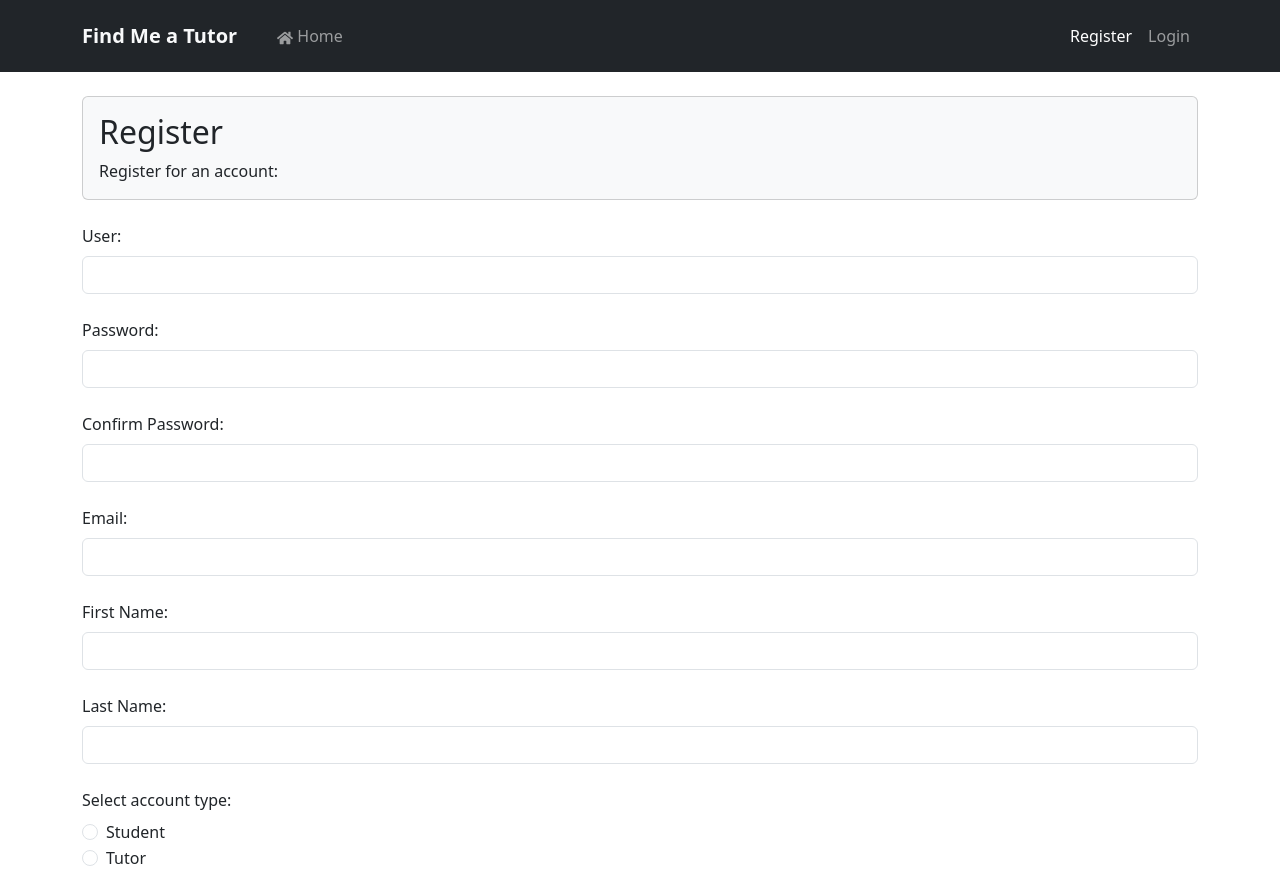
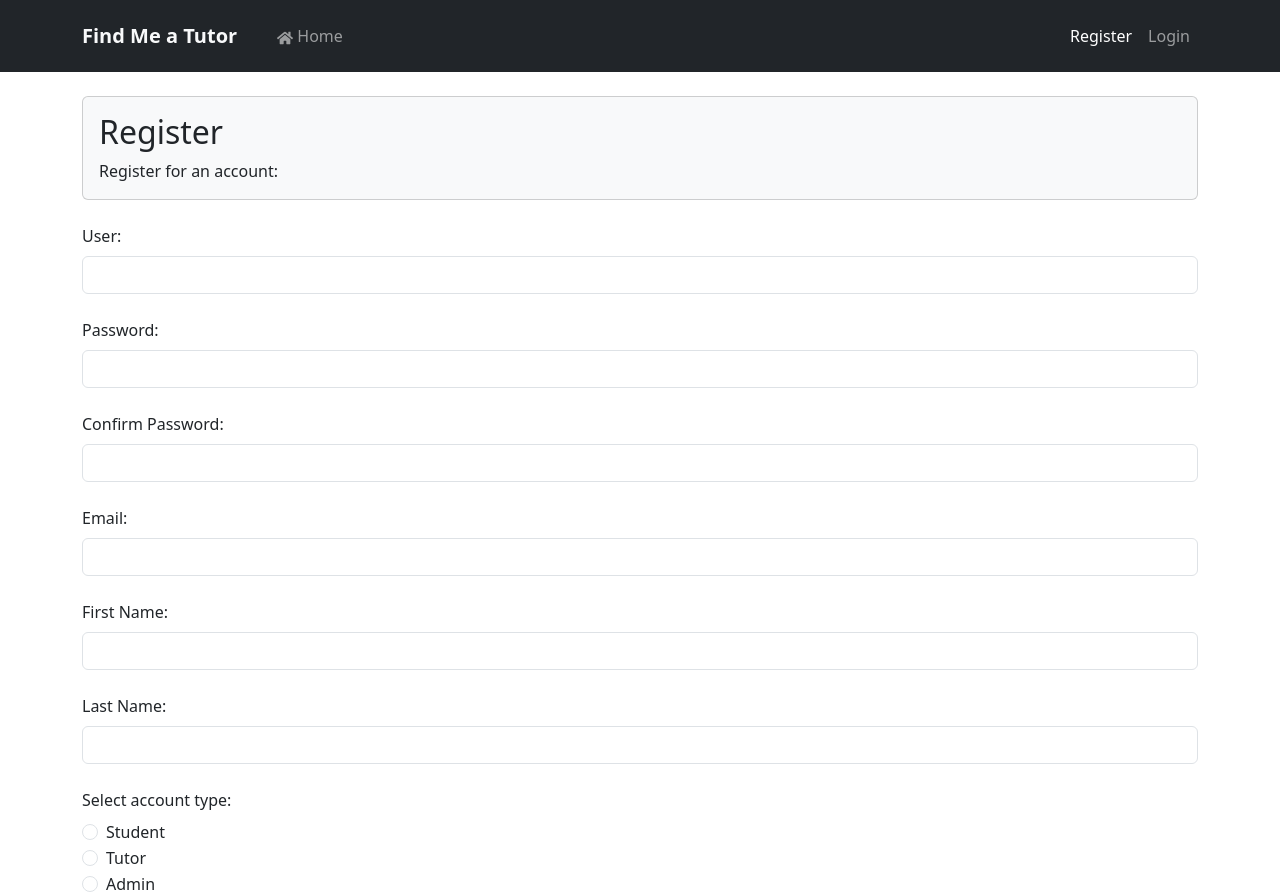
Before and after one commit to kru1026/PRJ666S, a Next.js app in the folder my-app/: page /register in a window 1280 px wide. Shown: the top 894 px of the page. Built offline with nearby package versions, Linux system fonts and the light colour scheme.

Commit message:
upgraded1

```diff
--- a/my-app/components/MainNav.js
+++ b/my-app/components/MainNav.js
@@ -73,7 +73,7 @@ function MainNav() {
               {token && storedUser?.userType === "admin" && (
                 <Link href="/admin#user" passHref legacyBehavior>
                   <Nav.Link active={router.pathname.includes("/admin")} onClick={closeExpanded} className="ms-3">
-                    <FaUser /> Dashboard
+                    <FaUser /> Admin's Portal
                   </Nav.Link>
                 </Link>
               )}
--- a/my-app/pages/index.js
+++ b/my-app/pages/index.js
@@ -188,7 +188,7 @@ export default function Home() {
 
                 {recommendationMessage ? (
                     <h5>{recommendationMessage}</h5>
-                    ) : storedUser?.userType === "tutor" ? (
+                    ) : ["tutor", "admin"].includes(storedUser?.userType) ? (
                     <h5>Please log in to see course recommendations. (for students)</h5>
                     ) : (
                     <>
--- a/my-app/pages/register.js
+++ b/my-app/pages/register.js
@@ -52,6 +52,13 @@ export default function Register(props){
     }
   }, [userType]);
 
+  useEffect(() => {
+    // Reset selected institution when userType is "admin"
+    if (userType === 'admin') {
+      setSelectedInstitution('');
+    }
+  }, [userType]);
+
   return (
     <>
       <Card bg="light">
@@ -102,12 +109,21 @@ export default function Register(props){
            checked={userType === 'tutor'}
            onChange={e => setUserType(e.target.value)}
         />
+        <Form.Check
+           type="radio"
+           label="Admin"
+           id="admin"
+           name="userType"
+           value="admin"
+           checked={userType === 'admin'}
+           onChange={e => setUserType(e.target.value)}
+        />
         </Form.Group><br />
 
         <div>
       {/* Category Dropdown */}
       <label>Institution:</label>
-      <select onChange={handleInstitutionChanges} value={selectedInstitution} disabled={userType=="tutor"}>
+      <select onChange={handleInstitutionChanges} value={selectedInstitution} disabled={userType === "tutor" || userType === "admin"}>
         <option value="">Select Institution</option>
         {Object.keys(institutions).map((institution) => (
           <option key={institution} value={institution}>
```
Also changed, not shown: my-app/pages/admin.js (+6 -1 lines).
